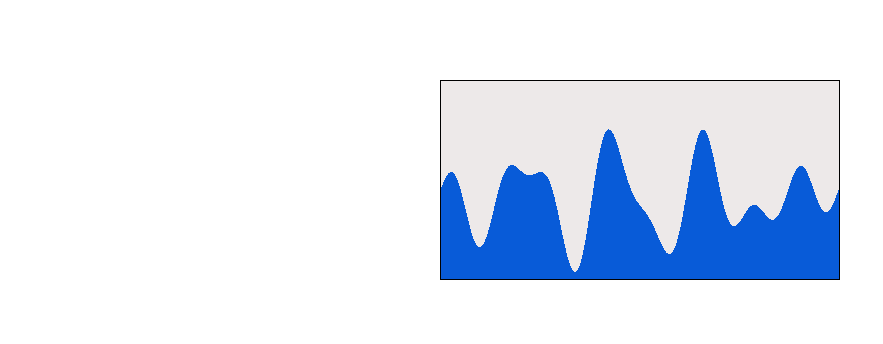
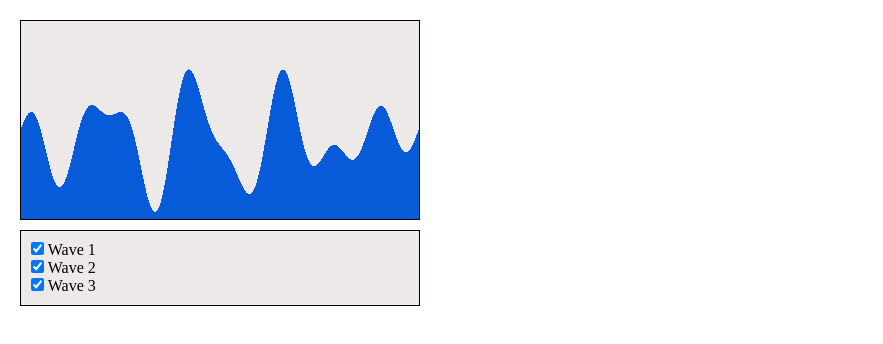
Before and after one commit to mateuszmanczak04/water-waves-simulation-with-sines, a plain HTML site: page index.html in a window 1280 px wide. Shown: the whole page, without its empty margins (0-883 px from the left). Drawn offline with Linux system fonts and the light colour scheme.

Commit message:
Make waves enabled/disabled

```diff
--- a/index.css
+++ b/index.css
@@ -6,15 +6,24 @@
 	padding: 0;
 }
 
+body {
+	margin: 20px;
+}
+
 #core {
 	background: rgb(237, 233, 233);
 	border: 1px solid black;
 	width: 400px;
 	height: 200px;
-	position: absolute;
-	left: 50%;
-	top: 10%;
-	transform: translateX(-50%);
+	position: relative;
+}
+
+#controls {
+	margin-top: 10px;
+	background: rgb(237, 233, 233);
+	border: 1px solid black;
+	width: 400px;
+	padding: 10px;
 }
 
 .bar {
--- a/index.html
+++ b/index.html
@@ -9,5 +9,19 @@
 	</head>
 	<body>
 		<div id="core"></div>
+		<div id="controls">
+			<div>
+				<input type="checkbox" name="wave1" id="wave1" checked />
+				<label for="wave1">Wave 1</label>
+			</div>
+			<div>
+				<input type="checkbox" name="wave2" id="wave2" checked />
+				<label for="wave2">Wave 2</label>
+			</div>
+			<div>
+				<input type="checkbox" name="wave3" id="wave3" checked />
+				<label for="wave3">Wave 3</label>
+			</div>
+		</div>
 	</body>
 </html>
--- a/index.js
+++ b/index.js
@@ -34,15 +34,49 @@ const paint = (container, waves, time) => {
 	}
 };
 
+const controls = document.querySelector('#controls');
+const wave1Checkbox = document.querySelector('#controls #wave1');
+const wave2Checkbox = document.querySelector('#controls #wave2');
+const wave3Checkbox = document.querySelector('#controls #wave3');
+
+wave1Checkbox.addEventListener('change', (e) => {
+	waves[0].enabled = e.target.checked;
+});
+wave2Checkbox.addEventListener('change', (e) => {
+	waves[1].enabled = e.target.checked;
+});
+
+wave3Checkbox.addEventListener('change', (e) => {
+	waves[2].enabled = e.target.checked;
+});
+
 const core = document.querySelector('#core');
 const width = core.clientWidth;
 const height = core.clientHeight;
 
 // Direction: 1=right, -1=left
 const waves = [
-	{ waveLength: width / 4, amplitude: height / 2, direction: 1, speed: 10 },
-	{ waveLength: width / 8, amplitude: height / 3, direction: 1, speed: 20 },
-	{ waveLength: width / 5, amplitude: height / 2.5, direction: -1, speed: 15 },
+	{
+		waveLength: width / 4,
+		amplitude: height / 2,
+		direction: 1,
+		speed: 10,
+		enabled: wave1Checkbox.checked,
+	},
+	{
+		waveLength: width / 8,
+		amplitude: height / 3,
+		direction: 1,
+		speed: 20,
+		enabled: wave2Checkbox.checked,
+	},
+	{
+		waveLength: width / 5,
+		amplitude: height / 2.5,
+		direction: -1,
+		speed: 15,
+		enabled: wave3Checkbox.checked,
+	},
 ];
 
 paint(core, waves);
@@ -50,5 +84,9 @@ let time = 0;
 setInterval(() => {
 	core.innerHTML = '';
 	time += 0.1;
-	paint(core, waves, time);
+	paint(
+		core,
+		waves.filter((w) => w.enabled),
+		time,
+	);
 }, 100);
```
